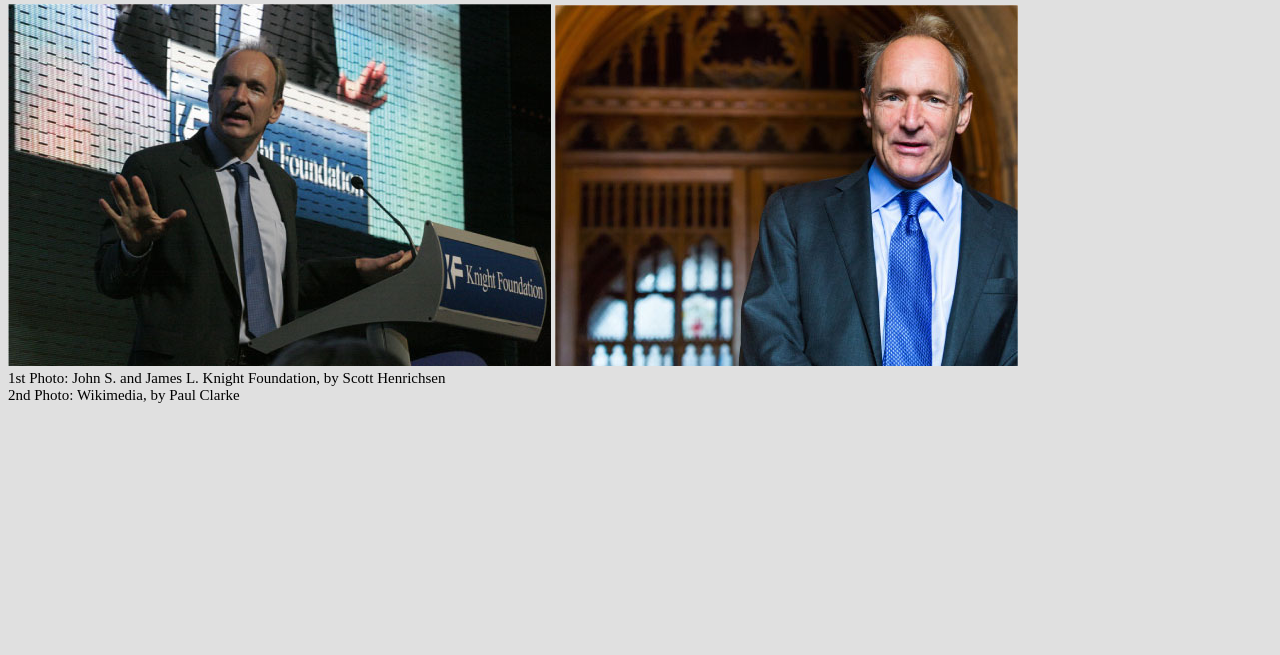
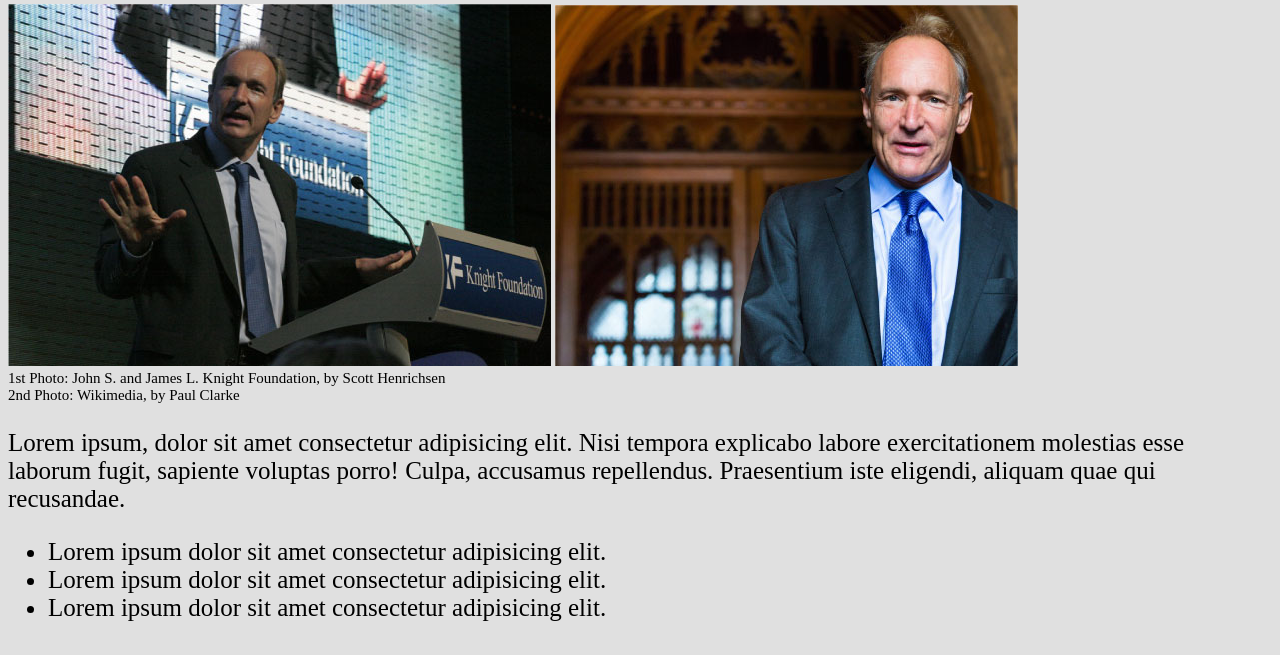
Before and after one commit to emanuele246gi/html-css-booleaner, a plain HTML site: page index.html in a window 1280 px wide. Shown: the part 359-1014 px from the top of the page. Before the commit the page ends 800 px from the top, so only its background shows below. Drawn offline with Linux system fonts and the light colour scheme.

Commit message:
add text e lista

```diff
--- a/css/style.css
+++ b/css/style.css
@@ -40,3 +40,11 @@ body{
 .descrizione{
     font-size: 15px
 }
+
+.text{
+    font-size: 25px;
+}
+
+.lista{
+    font-size: 25px;
+}
--- a/index.html
+++ b/index.html
@@ -26,15 +26,33 @@
             <div class="scritto"><strong> Scritto da <span class="colore">The Booleaner</span></strong></div<br>
             <div class="data">il 10/10/2020</div>
         </section>
+
         <section class="img">
             <img src="img/tim-1.jpg" alt="tim-1">
             <img src="img/tim-2.jpg" alt="tim-2">
         </section>
+
         <section class="descrizione">
             <div>1st Photo: John S. and James L. Knight Foundation, by Scott Henrichsen</div>
             <div>2nd Photo: Wikimedia, by Paul Clarke</div>
         </section>
-        <section></section>
+
+        <section class="text">
+            <p>Lorem ipsum, dolor sit amet consectetur adipisicing elit. Nisi tempora explicabo labore exercitationem molestias esse laborum fugit, sapiente voluptas porro! Culpa, accusamus repellendus. Praesentium iste eligendi, aliquam quae qui recusandae.</p>
+        </section>
+        <section class="lista">
+            <ul>
+                <li>Lorem ipsum dolor sit amet consectetur adipisicing elit.</li>
+                <li>Lorem ipsum dolor sit amet consectetur adipisicing elit.</li>
+                <li>Lorem ipsum dolor sit amet consectetur adipisicing elit.</li>
+            </ul>
+        </section>
+
+        <section class="table">
+            <table>
+
+            </table>
+        </section>
     </main>
     <!-- Fine corpo -->
 
```
